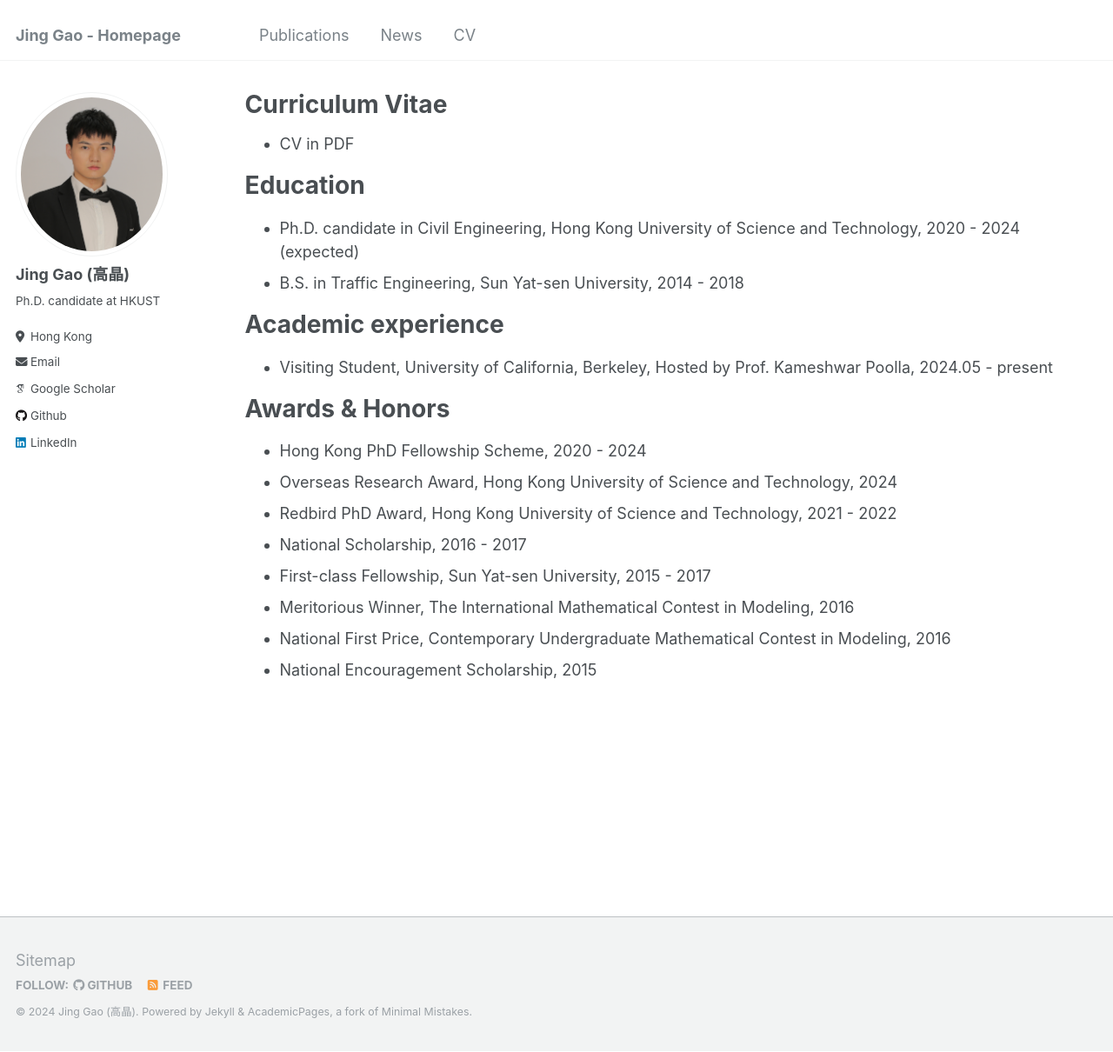
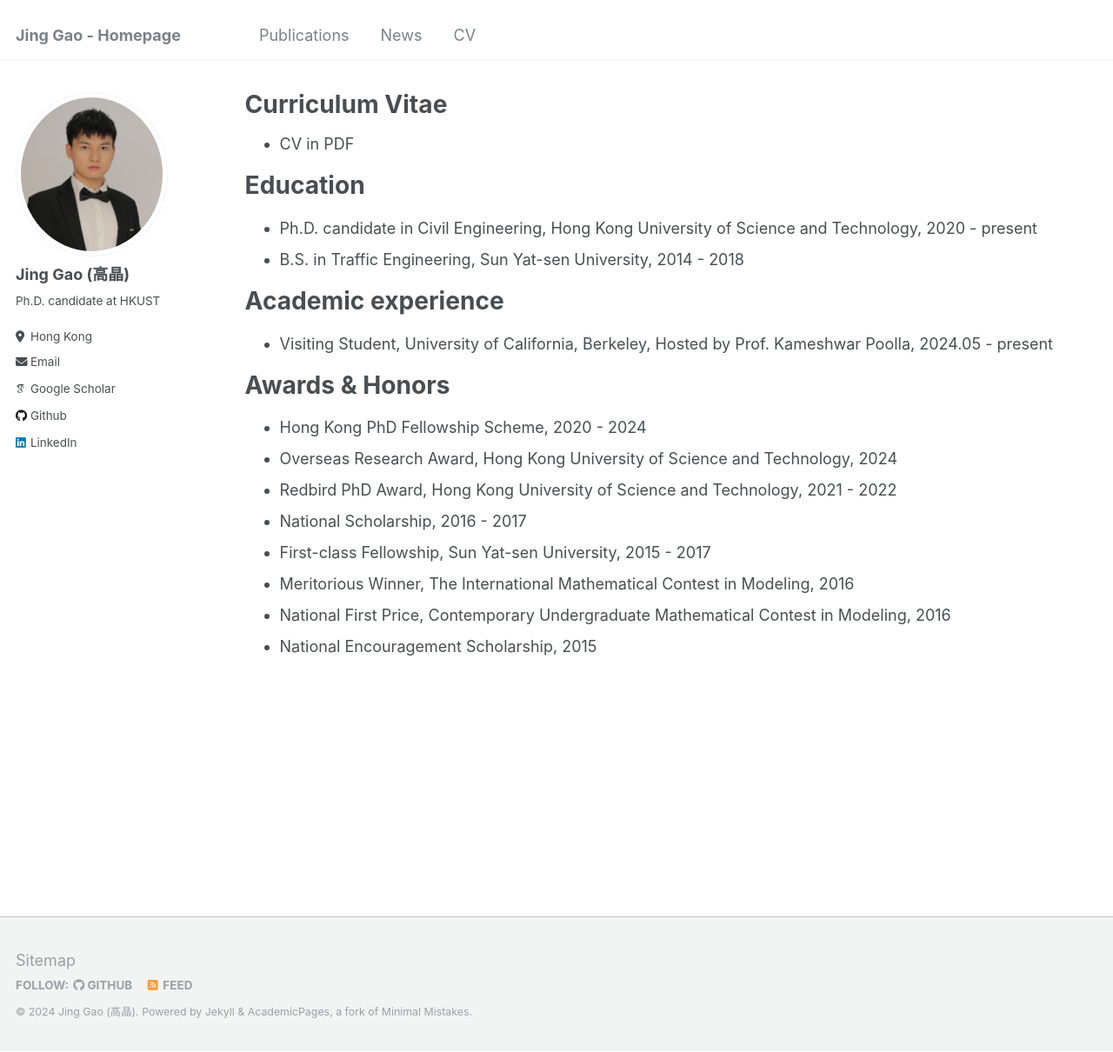
Before and after one commit to jgaoax/jgaoax.github.io, a Jekyll site: the page built from _pages/cv.md, in a window 1280 px wide and 1210 px high. Shown: the whole window at 87% size. Built offline with Jekyll 4.4.1, drawn with Linux system fonts in a browser that asks for light colours; some web fonts are replaced.

Commit message:
Update cv.md

```diff
--- a/_pages/cv.md
+++ b/_pages/cv.md
@@ -13,7 +13,7 @@ redirect_from:
 
 Education
 ======
-* Ph.D. candidate in Civil Engineering, Hong Kong University of Science and Technology, 2020 - 2024 (expected)
+* Ph.D. candidate in Civil Engineering, Hong Kong University of Science and Technology, 2020 - present
 * B.S. in Traffic Engineering, Sun Yat-sen University, 2014 - 2018
 
 Academic experience
```
